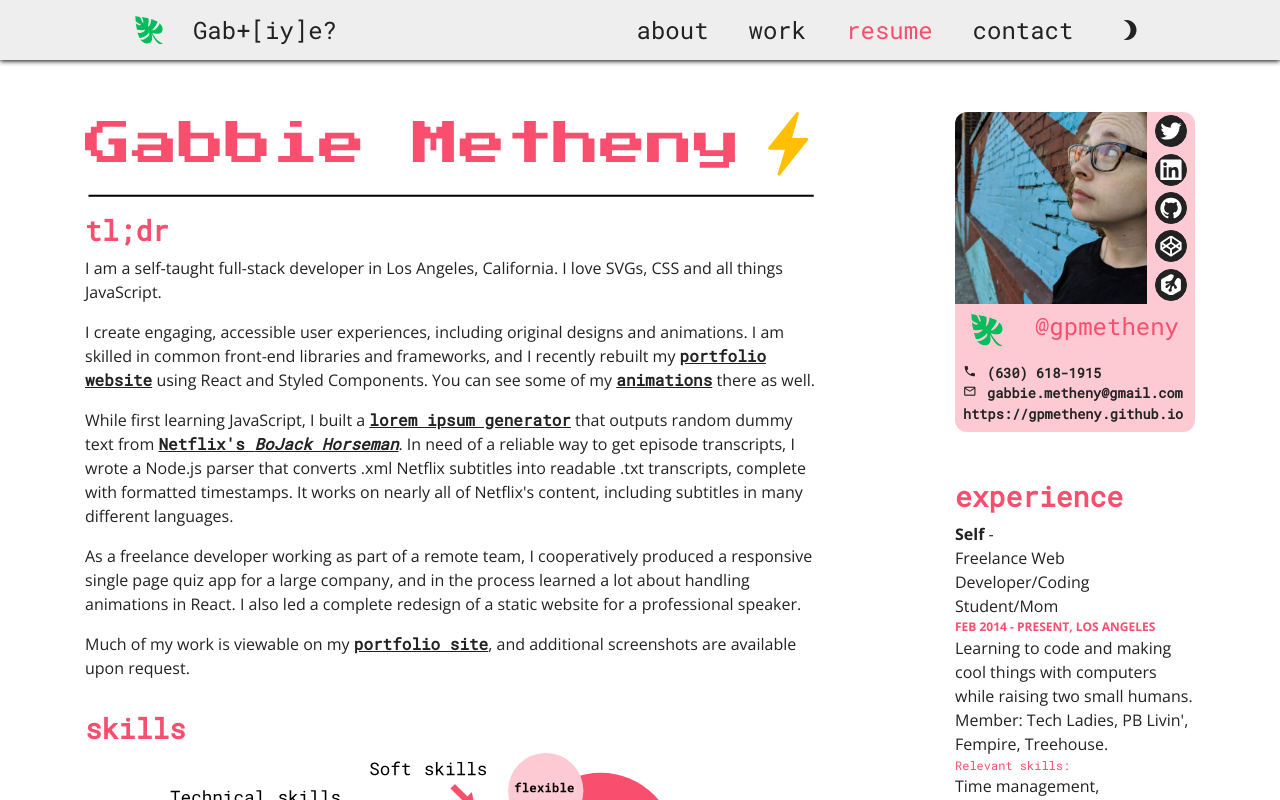
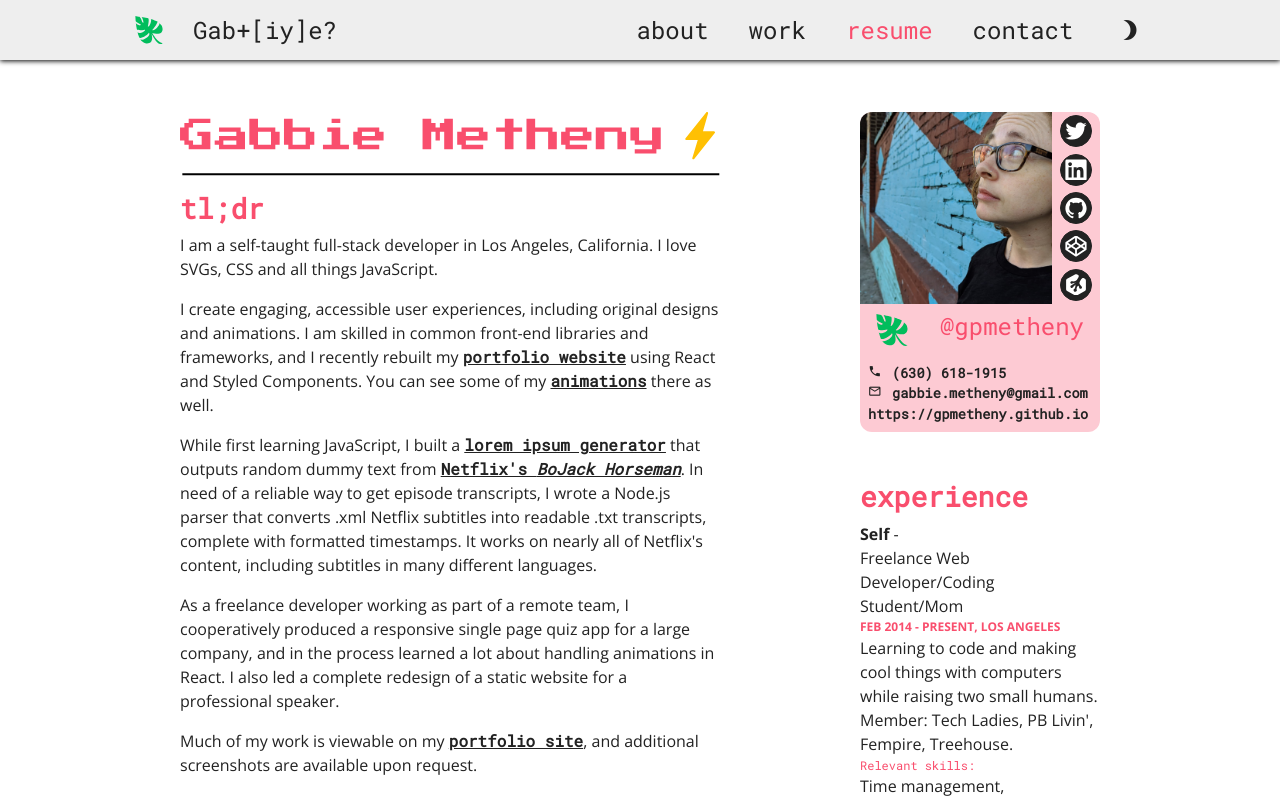
Before and after one commit to gpmetheny/gpmetheny.github.io, a React (Create React App) app: page /#/resume in a window 1280 px wide. Shown: the top 800 px of the page. Built offline with nearby package versions, Linux system fonts and the light colour scheme.

Commit message:
reduce resume text width on large screens

```diff
--- a/src/Components/Resume.js
+++ b/src/Components/Resume.js
@@ -34,7 +34,7 @@ class _Resume extends Component {
         {/* <Loader /> */}
         <div className="container pt-3 pt-lg-5" id="resume">
           <div className="row">
-            <div className="col-md-7 col-lg-8">
+            <div className="col-md-7 col-lg-6 offset-lg-1">
               <div className="mb-3" id="resume-header">
                 <h1 className="sr-only">Gabbie Metheny</h1>
                 <img src={name} id="name" alt="Gabbie Metheny" />
```
